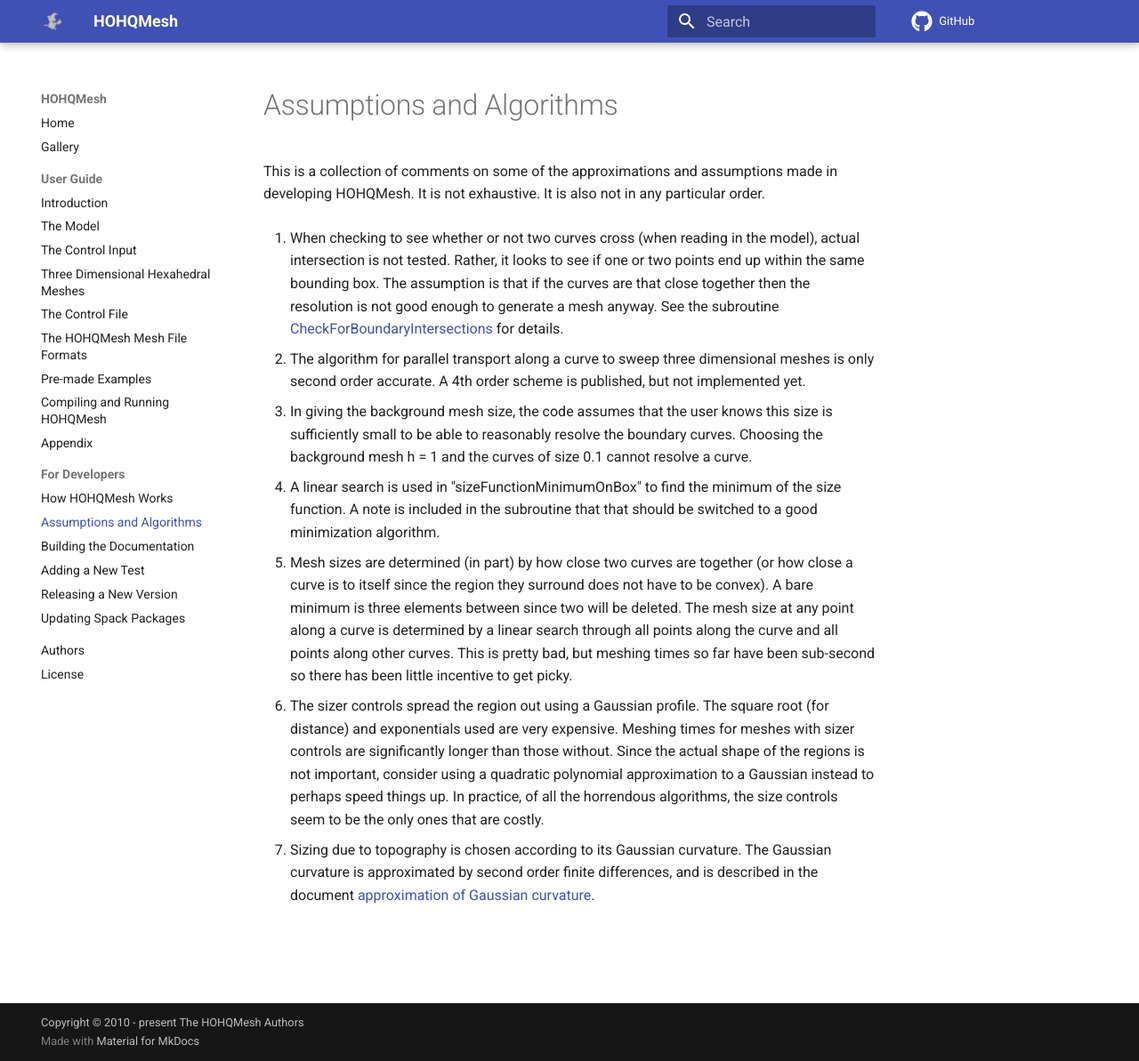
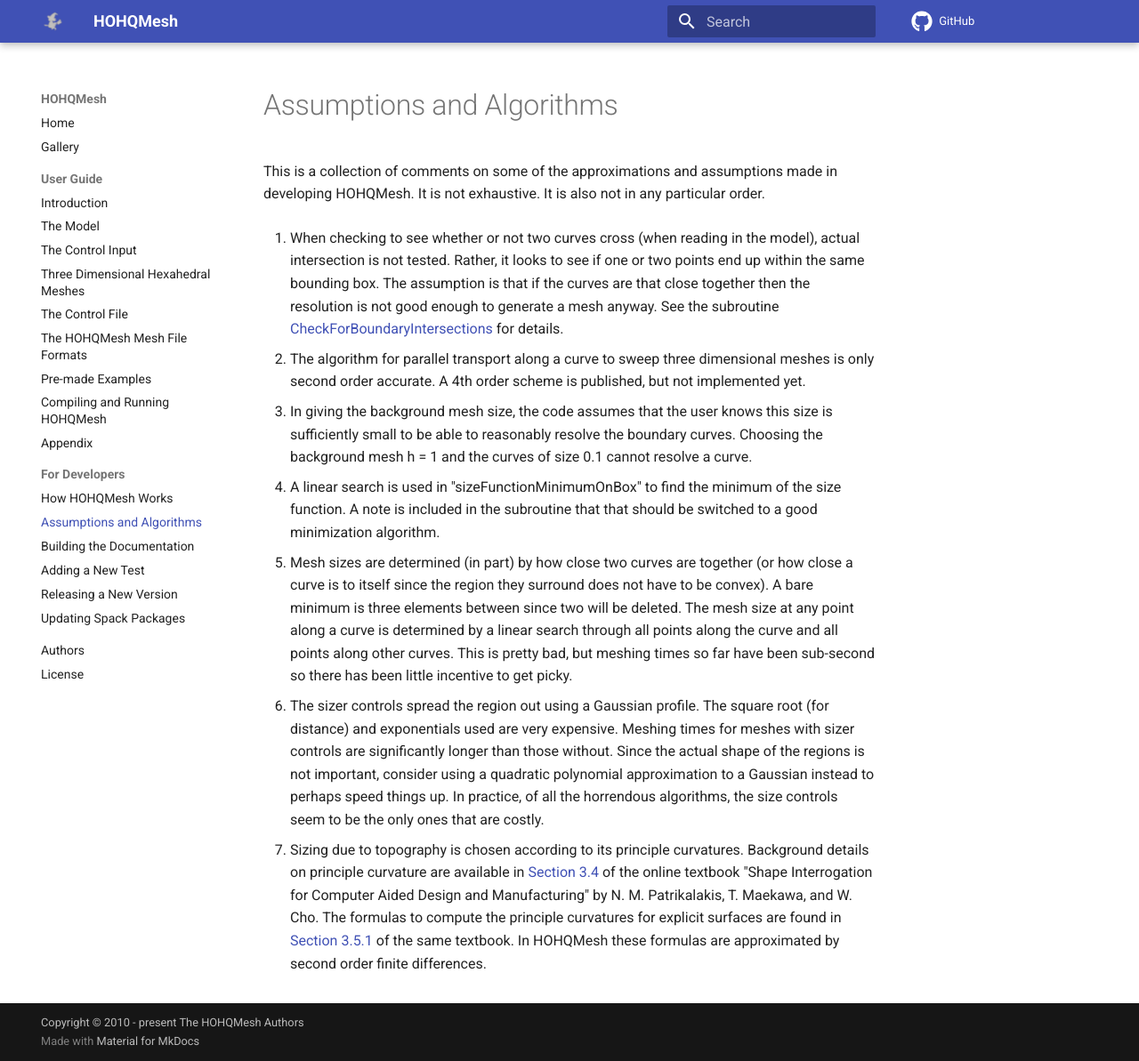
Before and after one commit to trixi-framework/HOHQMesh, an MkDocs documentation site: the page built from Documentation/docs/assumptions-and-algorithms.md, in a window 1280 px wide and 1193 px high. Shown: the whole window at 89% size. Built offline with MkDocs 1.6.1 and Material for MkDocs 9.7.7, drawn with Linux system fonts in a browser that asks for light colours; comment, search, counter and statistics services are not loaded.

Commit message:
point to MIT textbook in the docs for principle curvatures

```diff
--- a/Documentation/docs/assumptions-and-algorithms.md
+++ b/Documentation/docs/assumptions-and-algorithms.md
@@ -14,4 +14,5 @@ This is a collection of comments on some of the approximations and assumptions m
 
 6. The sizer controls spread the region out using a Gaussian profile. The square root (for distance) and exponentials used are very expensive. Meshing times for meshes with sizer controls are significantly longer than those without. Since the actual shape of the regions is not important, consider using a quadratic polynomial approximation to a Gaussian instead to perhaps speed things up. In practice, of all the horrendous algorithms, the size controls seem to be the only ones that are costly.
 
-7. Sizing due to topography is chosen according to its Gaussian curvature. The Gaussian curvature is approximated by second order finite differences, and is described in the document [approximation of Gaussian curvature](ApproximationOfGaussianCurvature.md).
+7. Sizing due to topography is chosen according to its principle curvatures. Background details on principle curvature are available in [Section 3.4](https://web.mit.edu/hyperbook/Patrikalakis-Maekawa-Cho/node30.html) of the online textbook "Shape Interrogation for Computer Aided Design and Manufacturing" by N. M. Patrikalakis, T. Maekawa, and W. Cho. The formulas to compute the principle curvatures for explicit surfaces
+are found in [Section 3.5.1](https://web.mit.edu/hyperbook/Patrikalakis-Maekawa-Cho/node32.html) of the same textbook. In HOHQMesh these formulas are approximated by second order finite differences.
```
